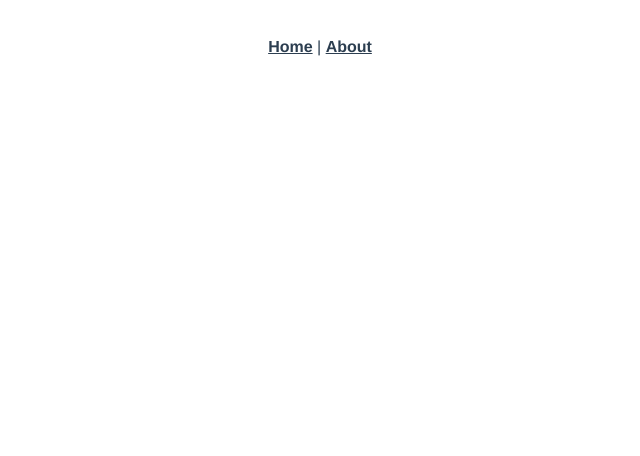
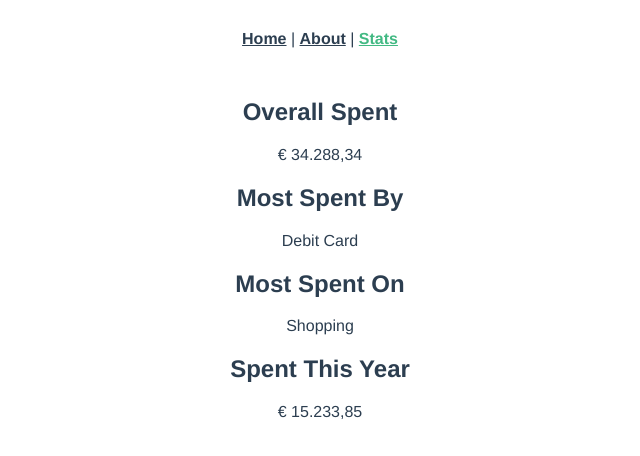
Before and after one commit to anthonyophernandez/expense-tool, a Vue app: page /stats in a window 1280 px wide. Shown: the top 456 px of the page, without its empty margins (320-960 px from the left). Built offline with nearby package versions, Linux system fonts and the light colour scheme; the HTML template or start-up script is replaced by a standard one.

Commit message:
Stats Component Creation, Stats Cards

```diff
--- a/src/App.vue
+++ b/src/App.vue
@@ -2,13 +2,18 @@
   <div id="app">
     <div id="nav">
       <router-link to="/">Home</router-link> |
-      <router-link to="/about">About</router-link>
+      <router-link to="/about">About</router-link> |
+      <router-link to="/stats">Stats</router-link>
     </div>
     <router-view/>
   </div>
 </template>
 
 <style lang="scss">
+html, body {
+  margin: 0;
+  padding: 0;
+}
 #app {
   font-family: Avenir, Helvetica, Arial, sans-serif;
   -webkit-font-smoothing: antialiased;
--- /dev/null
+++ b/src/components/AtomText.vue
@@ -0,0 +1,10 @@
+<template>
+  <p class="pb-6">{{ text }}</p>
+</template>
+
+<script>
+export default {
+  name: 'AtomText',
+  props: ['text']
+}
+</script>
--- /dev/null
+++ b/src/components/AtomTitle.vue
@@ -0,0 +1,10 @@
+<template>
+  <component :is="tag" class="text-3xl font-serif pb-2">{{ content }}</component>
+</template>
+
+<script>
+export default {
+  name: 'AtomTitle',
+  props: ['tag', 'content']
+}
+</script>
--- /dev/null
+++ b/src/components/MoleculeCard.vue
@@ -0,0 +1,20 @@
+<template>
+  <div class="p-4 mb-2 border border-blue-200 hover:shadow-lg rounded-sm bg-blue-100 text-blue-800">
+    <AtomTitle tag="h2" :content="card.title" />
+    <AtomText :text="card.text" />
+  </div>
+</template>
+
+<script>
+import AtomTitle from '../components/AtomTitle.vue'
+import AtomText from '../components/AtomText.vue'
+
+export default {
+  name: 'MoleculeCard',
+  props: ['card'],
+  components: {
+    AtomTitle,
+    AtomText
+  }
+}
+</script>
--- /dev/null
+++ b/src/components/OrganismGrid.vue
@@ -0,0 +1,19 @@
+<template>
+  <div class="flex flex-wrap items-stretch md:-mr-4">
+    <div class="w-full md:w-1/4 md:pr-4 pb-4" v-for="card in cards" :key="card.name">
+      <MoleculeCard class="h-full" :card="card" />
+    </div>
+  </div>
+</template>
+
+<script>
+import MoleculeCard from '../components/MoleculeCard.vue'
+
+export default {
+  name: 'OrganismGrid',
+  props: ['cards'],
+  components: {
+    MoleculeCard
+  }
+}
+</script>
--- a/src/router/index.js
+++ b/src/router/index.js
@@ -13,10 +13,12 @@ const routes = [
   {
     path: '/about',
     name: 'About',
-    // route level code-splitting
-    // this generates a separate chunk (about.[hash].js) for this route
-    // which is lazy-loaded when the route is visited.
     component: () => import(/* webpackChunkName: "about" */ '../views/About.vue')
+  },
+  {
+    path: '/stats',
+    name: 'Stats',
+    component: () => import(/* webpackChunkName: "stats" */ '../views/Stats.vue')
   }
 ]
 
--- a/src/views/Home.vue
+++ b/src/views/Home.vue
@@ -1,5 +1,5 @@
 <template>
-  <div class="bg-gray-900 h-screen">
+  <div>
   </div>
 </template>
 
--- /dev/null
+++ b/src/views/Stats.vue
@@ -0,0 +1,43 @@
+<template>
+  <section class="p-2">
+
+    <OrganismGrid :cards="cards" />
+
+  </section>
+</template>
+
+<script>
+import OrganismGrid from '../components/OrganismGrid.vue'
+export default {
+  name: 'Stats',
+  components: {
+    OrganismGrid
+  },
+  data: () => {
+    return {
+      cards: [
+        {
+          title: 'Overall Spent',
+          text: '€ 34.288,34'
+        },
+        {
+          title: 'Most Spent By',
+          text: 'Debit Card'
+        },
+        {
+          title: 'Most Spent On',
+          text: 'Shopping'
+        },
+        {
+          title: 'Spent This Year',
+          text: '€ 15.233,85'
+        }
+      ]
+    }
+  }
+}
+</script>
+
+<style>
+
+</style>
```
